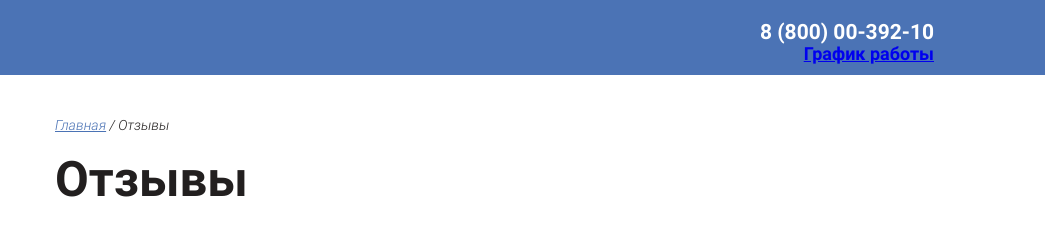
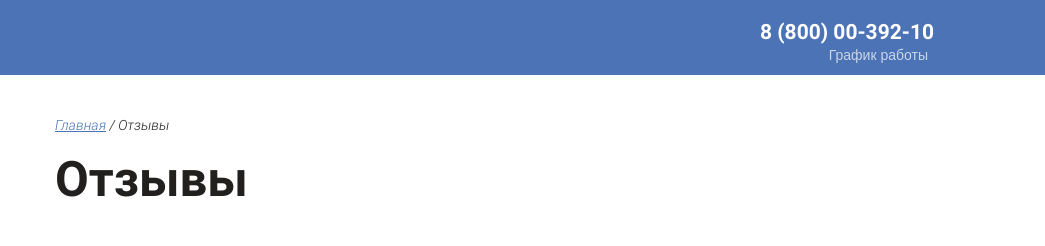
Before and after one commit to spureful/project_ls_1, a plain HTML site: page comments.html in a window 1280 px wide. Shown: the top 246 px of the page, 235-1280 px from the left. Drawn offline with Linux system fonts and the light colour scheme; files that its build step writes are made by us from their sources.

Commit message:
homework_week_3_edit

```diff
--- a/comments.html
+++ b/comments.html
@@ -20,7 +20,10 @@
 
 				<div class="header__info">
 					<a href="tel:+78000039210" class="header__phone-number">8 (800) 00-392-10</a>
-					<div class="header__workschedule"> <a href="#" class="header__workschedule-link">График работы</a>
+					<div class="header__workschedule">
+
+						 <button class="header__workschedule-button">График работы</button>
+
 						<div class="header__workschedule-content">
 							<div class="header__workschedule-content-day">пн-вс: 09:00-20:00</div>
 							<div class="header__workschedule-content-lunch">обед: 14:00-14:30</div>
```
